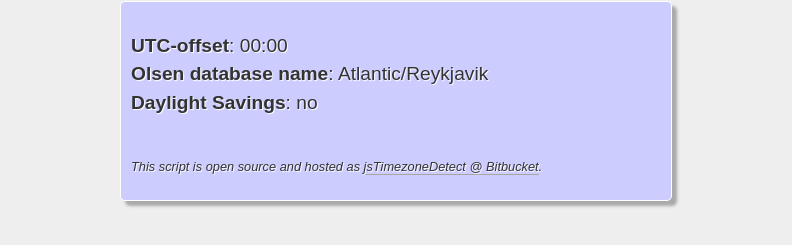
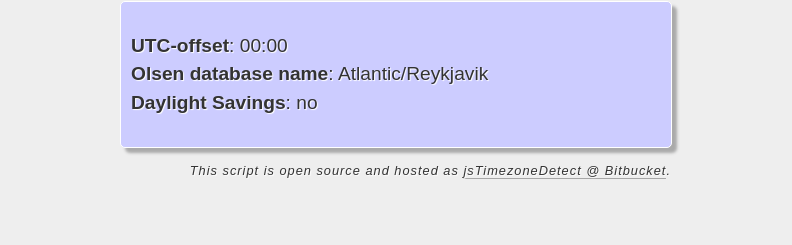
Before and after one commit to HenningM/jstimezonedetect, a plain HTML site: page index.html in a window 1280 px wide. Shown: the part 65-310 px from the top of the page, without its empty margins (244-1036 px from the left). Drawn offline with Linux system fonts and the light colour scheme; files whose address does not match are found by name.

Commit message:
Further styling

```diff
--- a/index.html
+++ b/index.html
@@ -27,7 +27,7 @@
     border-top-left-radius: 5px 5px;
     border-top-right-radius: 5px 5px;
     -box-shadow: 5px 5px 3px #aaa;
-    -mox-box-shadow: 5px 5px 3px #aaa;
+    -moz-box-shadow: 5px 5px 3px #aaa;
     -webkit-box-shadow: 5px 5px 3px #aaa;
   }
 
@@ -37,9 +37,14 @@
     line-height: 1.5em;
   }
 
-  div#content p.info {
+  p.info {
+    width: 550px;
+    margin-left: auto;
+    margin-right: auto;
     font-size: 0.8em;
     font-style: italic;
+    text-align: right;
+    letter-spacing: 1px;
   }
 
   h1 {
@@ -66,9 +71,8 @@
 <h1>Automatic time zone detection using JavaScript</h3>
 <div id="content">
 <p id="tz_info"></p>
-
+</div>
 <p class="info">This script is open source and hosted as <a href="https://bitbucket.org/pellepim/jstimezonedetect"/>jsTimezoneDetect @ Bitbucket</a>.</p>
-</div>
 
 </body>
 
```
